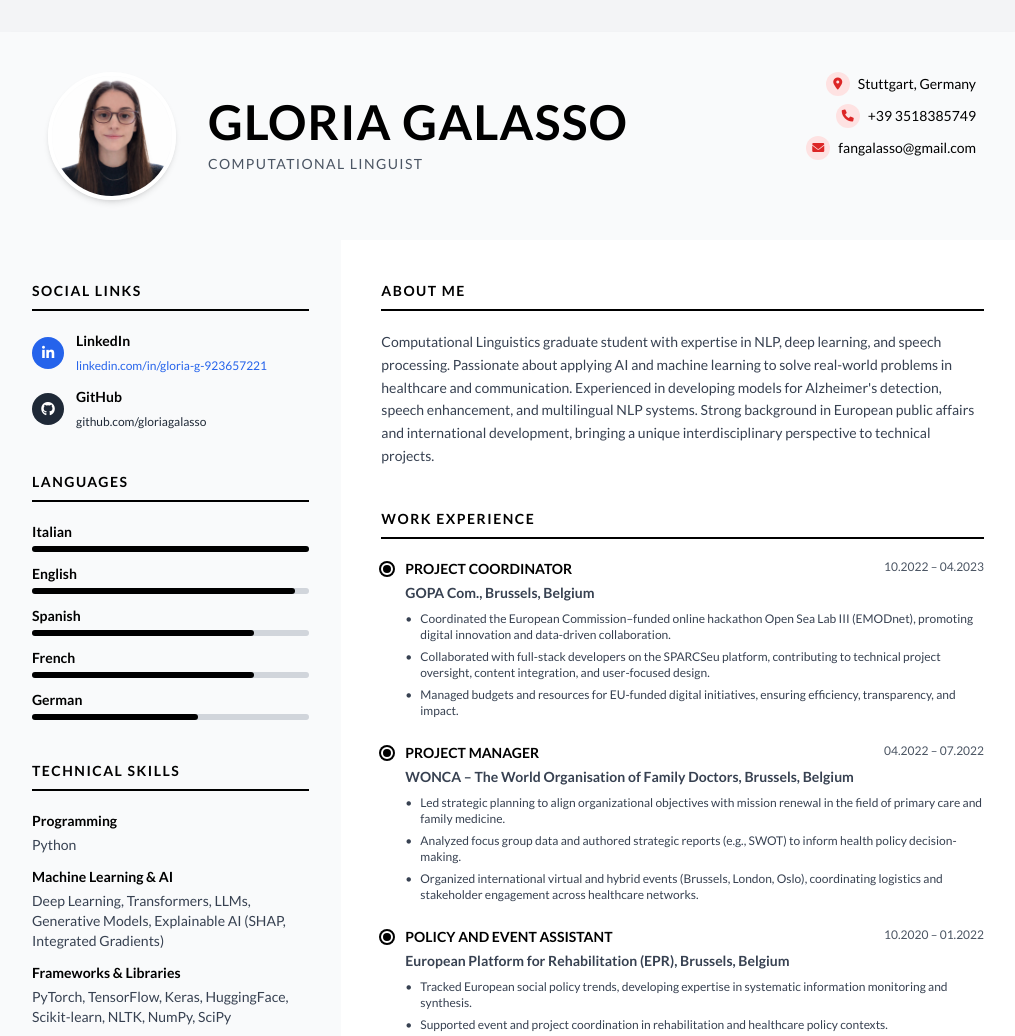
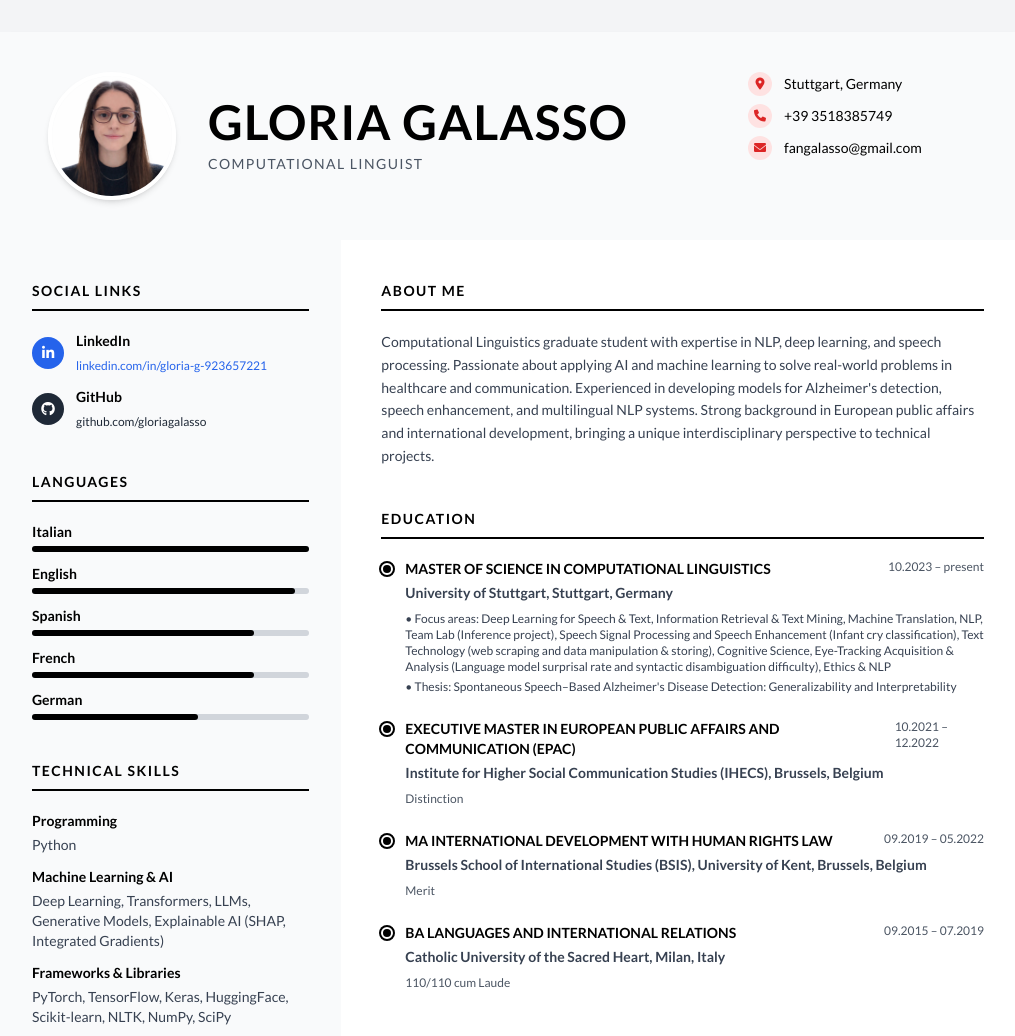
Before and after one commit to gloriagalasso/resume, a website: page index.html in a window 1280 px wide. Shown: the top 1036 px of the page, without its empty margins (128-1143 px from the left). Drawn offline with nearby package versions, Linux system fonts and the light colour scheme.

Commit message:
Improve contact layout and move education section
Enhanced the contact information layout for better alignment and readability, including wider text fields and improved spacing. Moved the education section above work experience for a more logical resume structure.

```diff
--- a/index.html
+++ b/index.html
@@ -48,26 +48,28 @@
                     </div>
                 </div>
                 <div class="text-right space-y-2 text-sm">
-                    <div class="flex items-center justify-end gap-2">
+                    <div class="flex items-center justify-end gap-3">
                         <span
-                            class="w-6 h-6 bg-red-100 rounded-full flex items-center justify-center text-red-600 text-xs">
+                            class="w-6 h-6 bg-red-100 rounded-full flex items-center justify-center text-red-600 text-xs flex-shrink-0">
                             <i class="fas fa-map-marker-alt"></i>
                         </span>
-                        <span>Stuttgart, Germany</span>
+                        <span class="contact-text w-48 text-left">Stuttgart, Germany</span>
                     </div>
-                    <div class="flex items-center justify-end gap-2">
+                    <div class="flex items-center justify-end gap-3">
                         <span
-                            class="w-6 h-6 bg-red-100 rounded-full flex items-center justify-center text-red-600 text-xs">
+                            class="w-6 h-6 bg-red-100 rounded-full flex items-center justify-center text-red-600 text-xs flex-shrink-0">
                             <i class="fas fa-phone"></i>
                         </span>
-                        <span><a href="tel:{{ summary.phone }}">{{ summary.phone }}</a></span>
+                        <span class="contact-text w-48 text-left"><a href="tel:{{ summary.phone }}"
+                                class="hover:underline">{{ summary.phone }}</a></span>
                     </div>
-                    <div class="flex items-center justify-end gap-2">
+                    <div class="flex items-center justify-end gap-3">
                         <span
-                            class="w-6 h-6 bg-red-100 rounded-full flex items-center justify-center text-red-600 text-xs">
+                            class="w-6 h-6 bg-red-100 rounded-full flex items-center justify-center text-red-600 text-xs flex-shrink-0">
                             <i class="fas fa-envelope"></i>
                         </span>
-                        <span><a href="mailto:{{ summary.email }}">{{ summary.email }}</a></span>
+                        <span class="contact-text w-48 text-left"><a href="mailto:{{ summary.email }}"
+                                class="hover:underline break-all">{{ summary.email }}</a></span>
                     </div>
                 </div>
             </div>
@@ -160,6 +162,25 @@
                     </p>
                 </div>
 
+                <!-- Education -->
+                <div class="mb-10">
+                    <h2 class="section-title">EDUCATION</h2>
+                    <div class="space-y-6">
+                        <div v-for="edu in education" :key="edu.degree" class="relative pl-6">
+                            <span class="timeline-dot absolute left-0 top-1"></span>
+                            <div class="flex justify-between items-start mb-1">
+                                <h3 class="font-bold text-sm uppercase">{{ edu.degree }}</h3>
+                                <span class="text-xs text-gray-600">{{ edu.time }}</span>
+                            </div>
+                            <p class="text-sm font-semibold text-gray-700 mb-2">{{ edu.school }}, {{ edu.location }}</p>
+                            <p v-if="edu.grade" class="text-xs text-gray-600 mb-2">{{ edu.grade }}</p>
+                            <div v-if="edu.details" class="text-xs text-gray-700 space-y-1">
+                                <p v-for="(detail, index) in edu.details" :key="index">• {{ detail }}</p>
+                            </div>
+                        </div>
+                    </div>
+                </div>
+
                 <!-- Work Experience -->
                 <div class="mb-10">
                     <h2 class="section-title">WORK EXPERIENCE</h2>
@@ -178,25 +199,6 @@
                                     <span>{{ resp }}</span>
                                 </li>
                             </ul>
-                        </div>
-                    </div>
-                </div>
-
-                <!-- Education -->
-                <div class="mb-10">
-                    <h2 class="section-title">EDUCATION</h2>
-                    <div class="space-y-6">
-                        <div v-for="edu in education" :key="edu.degree" class="relative pl-6">
-                            <span class="timeline-dot absolute left-0 top-1"></span>
-                            <div class="flex justify-between items-start mb-1">
-                                <h3 class="font-bold text-sm uppercase">{{ edu.degree }}</h3>
-                                <span class="text-xs text-gray-600">{{ edu.time }}</span>
-                            </div>
-                            <p class="text-sm font-semibold text-gray-700 mb-2">{{ edu.school }}, {{ edu.location }}</p>
-                            <p v-if="edu.grade" class="text-xs text-gray-600 mb-2">{{ edu.grade }}</p>
-                            <div v-if="edu.details" class="text-xs text-gray-700 space-y-1">
-                                <p v-for="(detail, index) in edu.details" :key="index">• {{ detail }}</p>
-                            </div>
                         </div>
                     </div>
                 </div>
```
Also changed, not shown: 1 other file.
